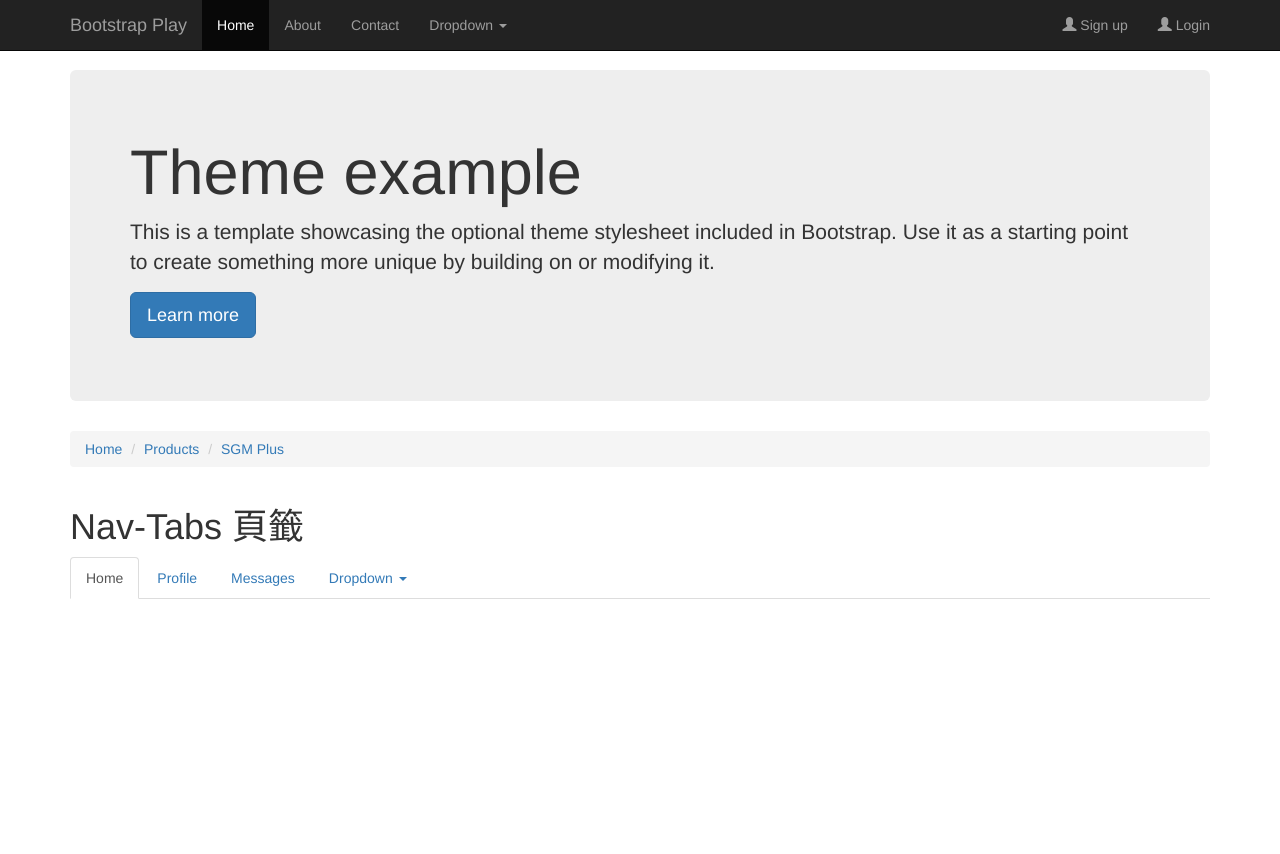
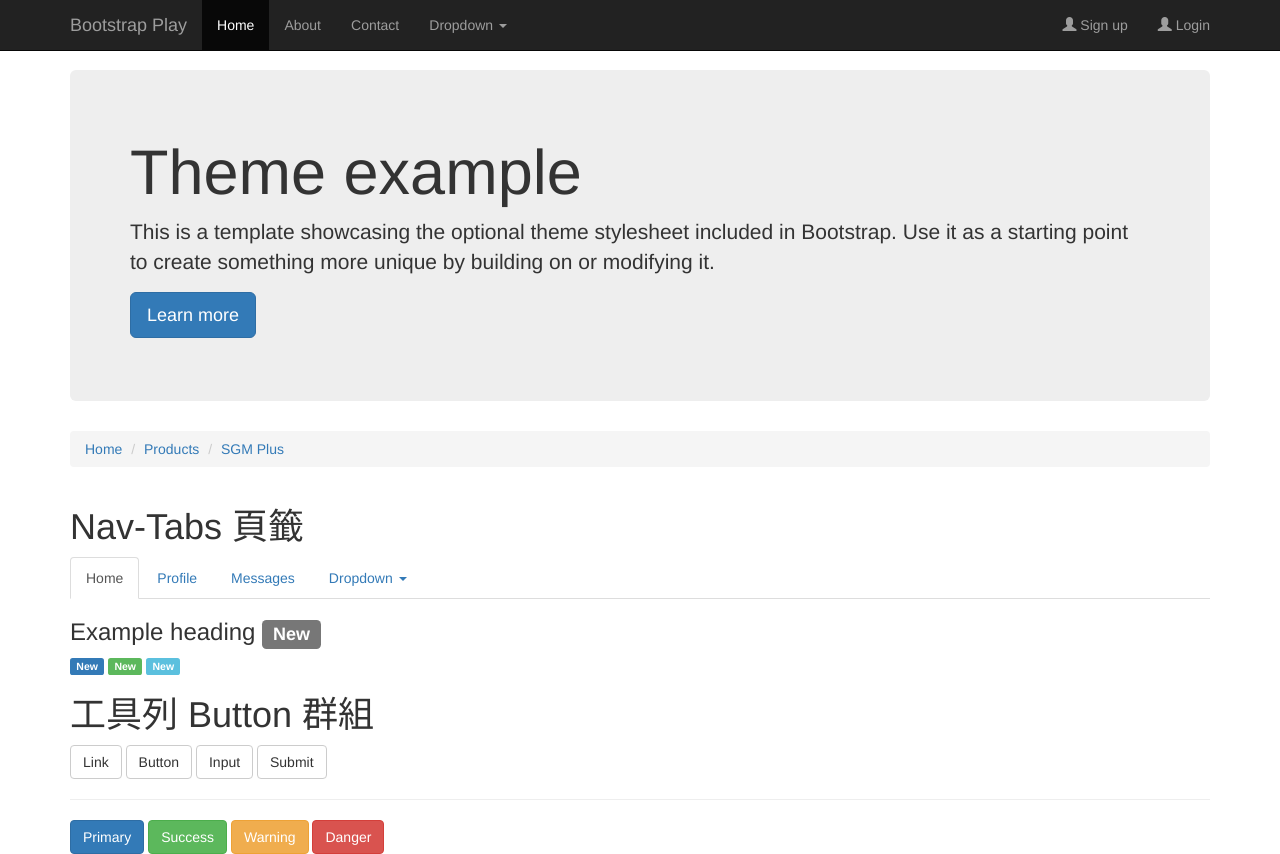
Before and after one commit to mytime23/bootstrap-play, a plain HTML site: page index.html in a window 1280 px wide. Before the commit the page ends 800 px from the top, so only its background shows below. Drawn offline with Linux system fonts and the light colour scheme.

Commit message:
add label and button

```diff
--- a/index.html
+++ b/index.html
@@ -101,6 +101,29 @@
                                 </ul>
                         </ul>
     </div>
+
+    <div class="container">
+     <!-- label , label-default : 標籤 -->
+            <h3>Example heading <span class="label label-default">New</span></h3>
+            <span class="label label-primary">New</span>
+            <span class="label label-success">New</span>
+            <span class="label label-info">New</span>
+    </div>
+
+    <div class="container">
+        <h1>工具列 Button 群組</h1>
+                <a class="btn btn-default" href="#" role="button">Link</a>
+                <button class="btn btn-default" type="submit">Button</button>
+                <input class="btn btn-default" type="button" value="Input">
+                <input class="btn btn-default" type="submit" value="Submit">
+                <hr>
+                <!-- Provides extra visual weight and identifies the primary action in a set of buttons -->
+                <button type="button" class="btn btn-primary">Primary</button>
+                <!-- Indicates a successful or positive action -->
+                <button type="button" class="btn btn-success">Success</button>
+                <button type="button" class="btn btn-warning">Warning</button>
+                <button type="button" class="btn btn-danger">Danger</button>
+    </div>
     <!-- jQuery (Bootstrap 所有外掛均需要使用) -->
     <script src="js/jquery-3.1.1.min.js"></script>
     <!-- 依需要參考已編譯外掛版本（如下），或各自獨立的外掛版本 -->
```
